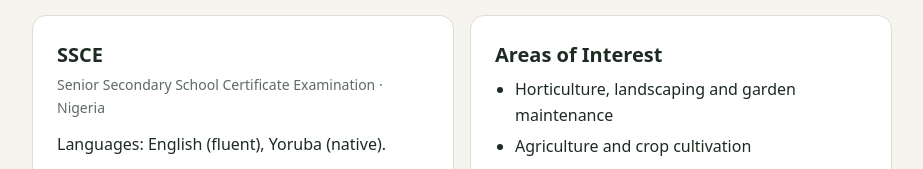
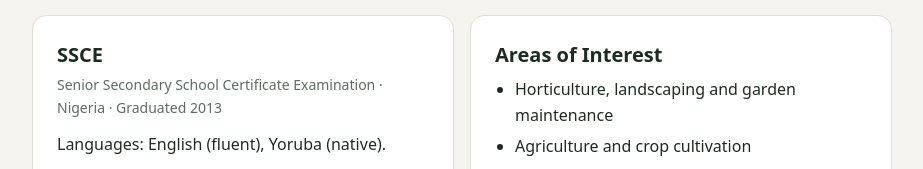
Before and after one commit to aandscvmodification-ux/RasaqLateefOladipupo, a plain HTML site: page index.html in a window 1280 px wide. Shown: the part 1740-1909 px from the top of the page, without its empty margins (178-1101 px from the left). Drawn offline with Linux system fonts and the light colour scheme.

Commit message:
Update index.html

```diff
--- a/index.html
+++ b/index.html
@@ -105,7 +105,7 @@ footer{text-align:center;color:var(--muted);font-size:13px;padding:30px 20px cal
 <div class="grid2">
 <div class="card">
 <h3>SSCE</h3>
-<p class="meta">Senior Secondary School Certificate Examination &middot; Nigeria</p>
+<p class="meta">Senior Secondary School Certificate Examination &middot; Nigeria &middot; Graduated 2013</p>
 <p style="margin:0">Languages: English (fluent), Yoruba (native).</p>
 </div>
 <div class="card">
```
